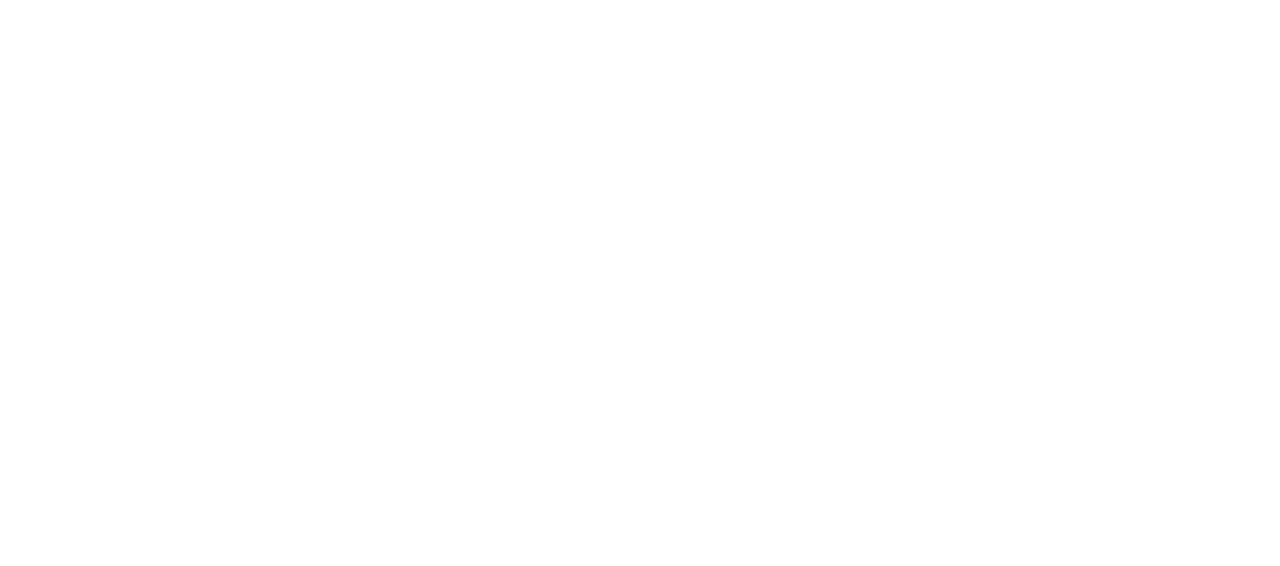
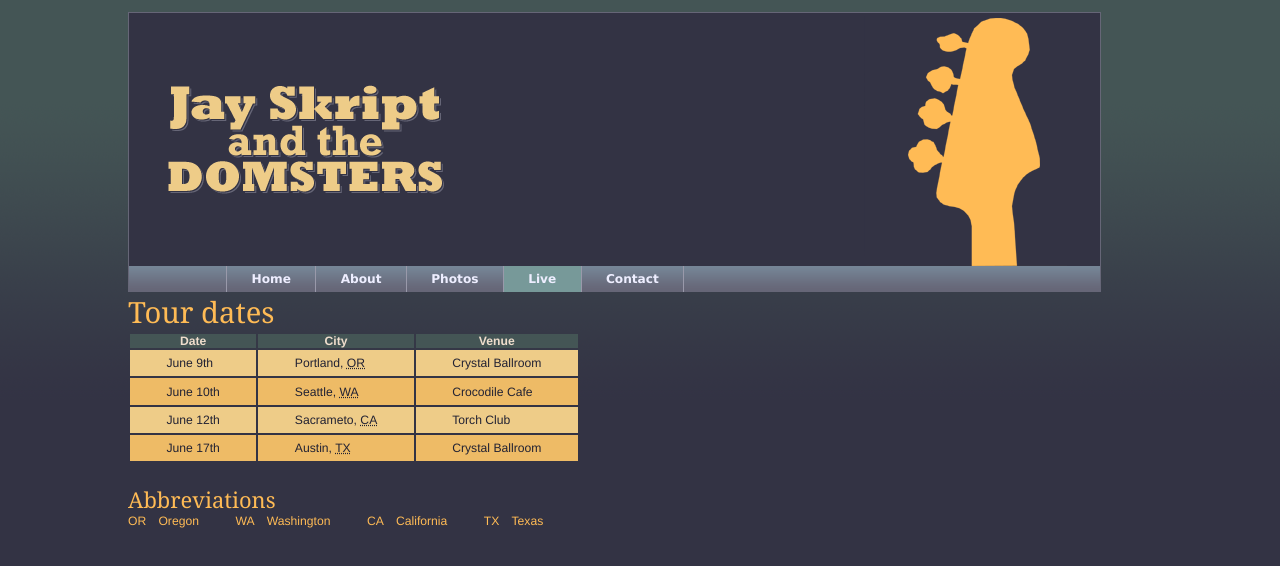
Before and after one commit to daiwenjuan/html5AndCSS3, a plain HTML site: page javaScript_dom/domsters/live.html in a window 1280 px wide. Drawn offline with Linux system fonts and the light colour scheme.

Commit message:
live模块

```diff
--- a/javaScript_dom/domsters/live.html
+++ b/javaScript_dom/domsters/live.html
@@ -3,9 +3,54 @@
 <head>
     <meta charset="UTF-8">
     <title>Title</title>
+    <link rel="stylesheet" type="text/css" media="screen" href="styles/basic.css"/>
     <script type="text/javascript" src="scripts/global.js"></script>
+    <script type="text/javascript" src="scripts/live.js"></script>
 </head>
 <body>
-
+<div id="header">
+    <img src="images/logo.gif" alt="Jay Skript and the Domsters"/>
+</div>
+<div id="navigation">
+    <ul>
+        <li><a href="index.html">Home</a></li>
+        <li><a href="about.html">About</a></li>
+        <li><a href="photos.html">Photos</a></li>
+        <li><a href="live.html">Live</a></li>
+        <li><a href="contact.html">Contact</a></li>
+    </ul>
+</div>
+<h1>Tour dates</h1>
+<table summary="when and where you can see the band">
+    <thead>
+    <tr>
+        <th>Date</th>
+        <th>City</th>
+        <th>Venue</th>
+    </tr>
+    </thead>
+    <tbody>
+    <tr>
+        <td>June 9th</td>
+        <td>Portland, <abbr title="Oregon">OR</abbr></td>
+        <td>Crystal Ballroom</td>
+    </tr>
+    <tr>
+        <td>June 10th</td>
+        <td>Seattle, <abbr title="Washington">WA</abbr></td>
+        <td>Crocodile Cafe</td>
+    </tr>
+    <tr>
+        <td>June 12th</td>
+        <td>Sacrameto, <abbr title="California">CA</abbr></td>
+        <td>Torch Club</td>
+    </tr>
+    <tr>
+        <td>June 17th</td>
+        <td>Austin, <abbr title="Texas">TX</abbr></td>
+        <td>Crystal Ballroom</td>
+    </tr>
+    </tbody>
+</table>
 </body>
 </html>
--- /dev/null
+++ b/javaScript_dom/domsters/scripts/live.js
@@ -0,0 +1,68 @@
+/**
+ *  Created by daiwenjuan on 2018/1/16 下午1:38.
+ */
+
+function stripeTables() {
+  if (!document.getElementsByTagName)return false
+  var tables = document.getElementsByTagName('table')
+  for (var i = 0; i < tables.length; i++) {
+    var odd = false
+    var rows = tables[i].getElementsByTagName('tr')
+    for (var j = 0; j < rows.length; j++) {
+      if (odd) {
+        addClass(rows[j], 'odd')
+        odd = false
+      } else {
+        odd = true
+      }
+    }
+  }
+}
+
+function highlightRows() {
+  if (!document.getElementsByName) return false
+  var rows = document.getElementsByTagName('tr')
+  for (var i = 0; i < rows.length; i++) {
+    rows[i].oldClassName = rows[i].className
+    rows[i].onmouseover = function () {
+      addClass(this, 'hightlight')
+    }
+    rows[i].onmouseout = function () {
+      this.className = this.oldClassName
+    }
+  }
+}
+function displayAbbreviations() {
+  var abbreviations = document.getElementsByTagName('abbr')
+  if (abbreviations.length < 1) return false
+  var defs = new Array()
+  for (var i = 0; i < abbreviations.length; i++) {
+    var current_abbr = abbreviations[i]
+    if (current_abbr.childNodes.length < 1) continue
+    var definition = current_abbr.getAttribute('title')
+    var key = current_abbr.lastChild.nodeValue
+    defs[key] = definition
+  }
+
+  var dlist = document.createElement('dl')
+  for (key in defs) {
+    var definitionStr = defs[key]
+    var dtitle = document.createElement('dt')
+    var dtitle_text = document.createTextNode(key)
+    dtitle.appendChild(dtitle_text)
+    var ddesc = document.createElement('dd')
+    var ddesc_text = document.createTextNode(definitionStr)
+    ddesc.appendChild(ddesc_text)
+    dlist.appendChild(dtitle)
+    dlist.appendChild(ddesc)
+  }
+  if (dlist.childNodes.length < 1) return false
+  var header = document.createElement('h2')
+  var header_text = document.createTextNode('Abbreviations')
+  header.appendChild(header_text)
+  document.body.appendChild(header)
+  document.body.appendChild(dlist)
+}
+addLoadEvent(stripeTables)
+addLoadEvent(highlightRows)
+addLoadEvent(displayAbbreviations)
--- a/javaScript_dom/domsters/styles/color.css
+++ b/javaScript_dom/domsters/styles/color.css
@@ -62,3 +62,23 @@ a:active {
     color: #eef;
     background-color: #799;
 }
+
+th {
+    color: #edc;
+    background-color: #455;
+}
+
+tr td {
+    color: #223;
+    background-color: #eb6;
+}
+
+tr.odd td {
+    color: #223;
+    background-color: #ec8;
+}
+
+tr.hightlight td {
+    color: #223;
+    background-color: #cba;
+}
--- a/javaScript_dom/domsters/styles/layout.css
+++ b/javaScript_dom/domsters/styles/layout.css
@@ -91,3 +91,19 @@ body {
 #imagegallery li {
     display: inline;
 }
+
+td {
+    padding: .5em 3em;
+}
+
+dl {
+    overflow: hidden;
+}
+
+dt {
+    float: left;
+}
+
+dd {
+    float: left;
+}
--- a/javaScript_dom/domsters/styles/typography.css
+++ b/javaScript_dom/domsters/styles/typography.css
@@ -47,3 +47,10 @@ h3 {
     font-family: "Georgia", "Times New Roman", sans-serif;
     margin-top: 1em;
 }
+
+dt{
+    margin-right: 1em;
+}
+dd{
+    margin-right: 3em;
+}
```
Also changed, not shown: javaScript_dom/domsters/photos.html (+1 -1 lines).
